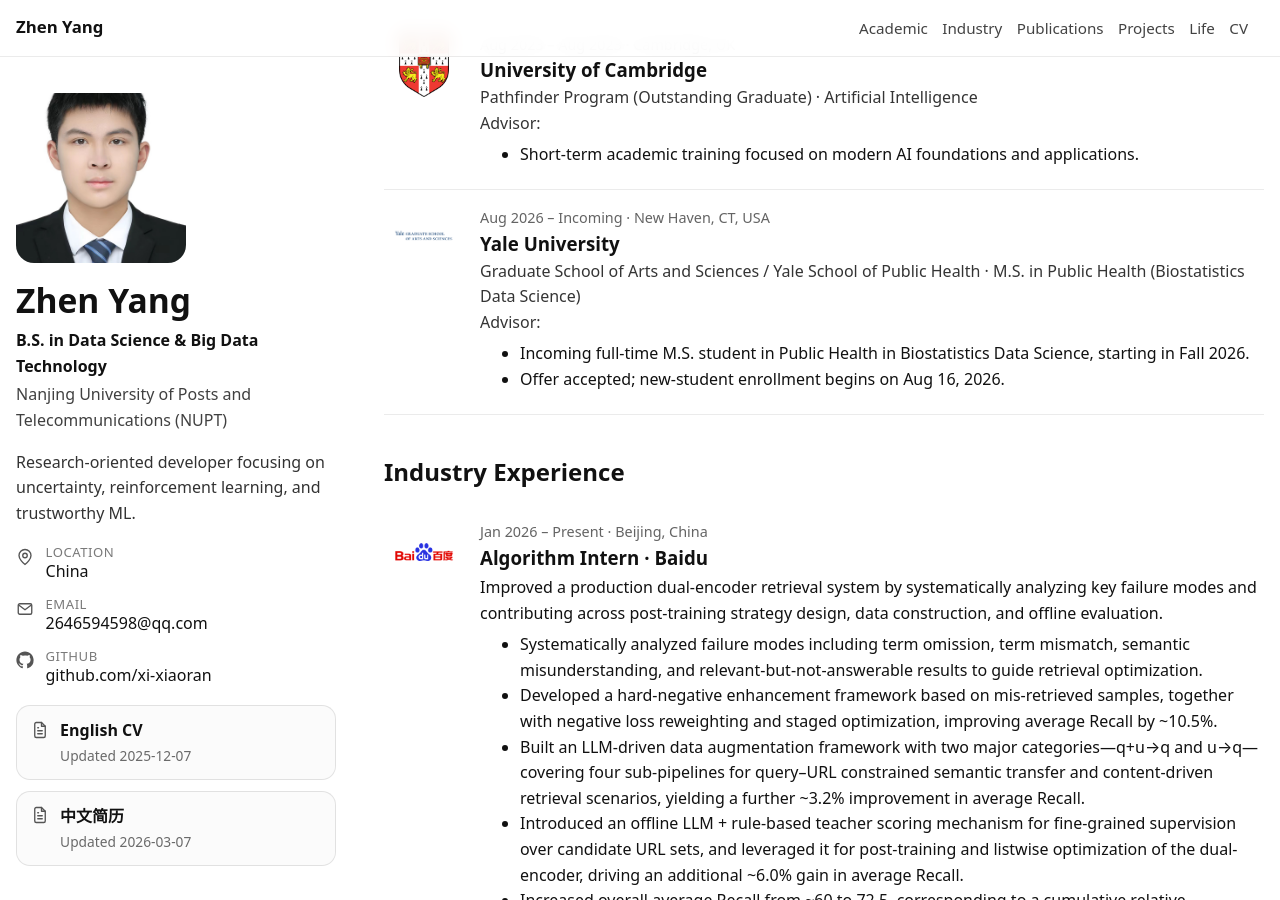
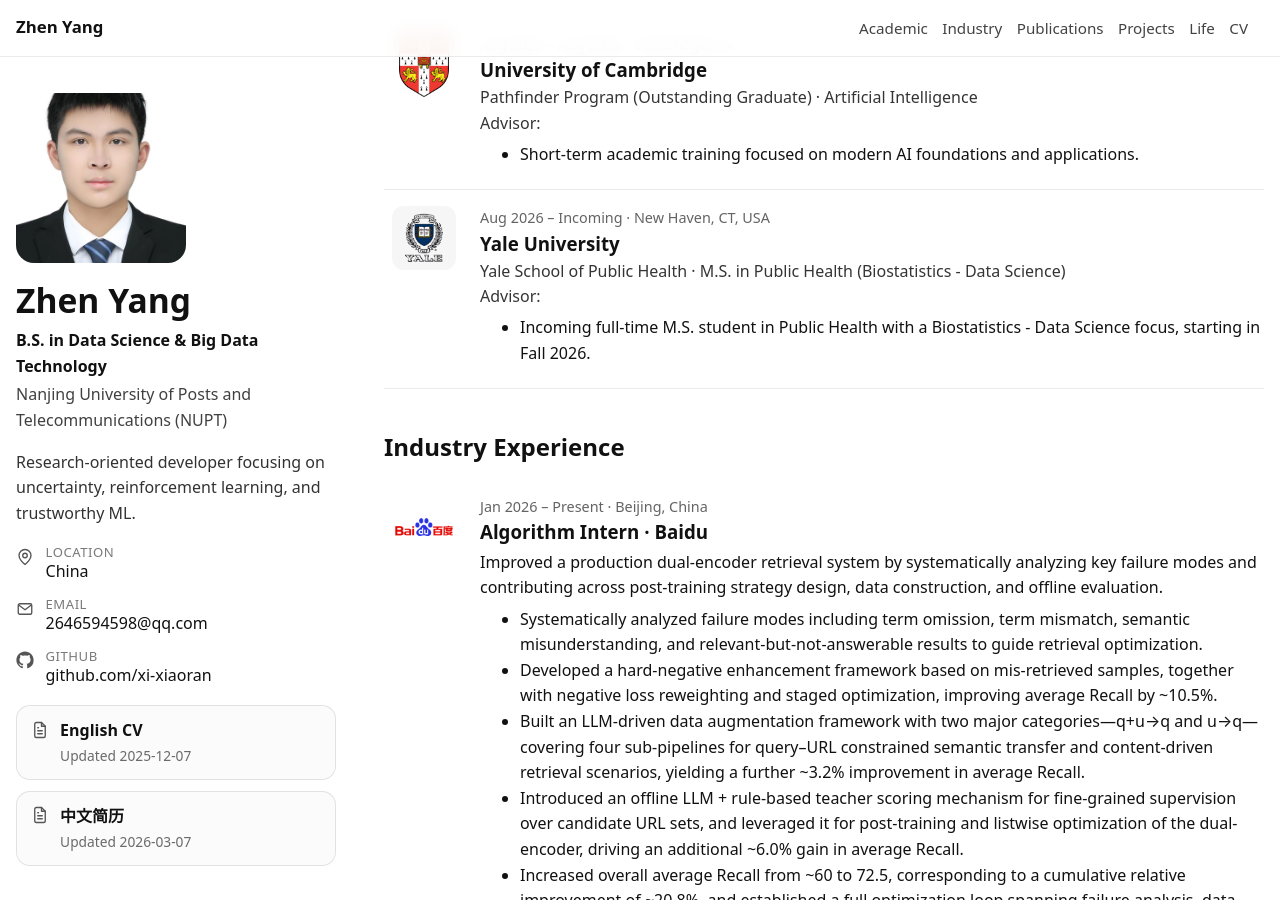
Before and after one commit to xi-xiaoran/xi-xiaoran.github.io, a Jekyll site: the page built from index.md, in a window 1280 px wide and 900 px high, scrolled down 396 px. Built offline with Jekyll 4.4.1, drawn with Linux system fonts in a browser that asks for light colours; comment, search, counter and statistics services are not loaded.

Commit message:
Update Yale academic entry and crest

```diff
--- a/_data/home_academic.yml
+++ b/_data/home_academic.yml
@@ -26,12 +26,11 @@
 - start: Aug 2026
   end: Incoming
   institution: Yale University
-  school_logo: /images/logos/yale_gsas.png
-  school_unit: Graduate School of Arts and Sciences / Yale School of Public Health
-  program: M.S. in Public Health (Biostatistics Data Science)
+  school_logo: /images/logos/yale_crest.png
+  school_unit: Yale School of Public Health
+  program: M.S. in Public Health (Biostatistics - Data Science)
   advisor: ''
   location: New Haven, CT, USA
   highlights:
-  - Incoming full-time M.S. student in Public Health in Biostatistics Data Science,
-    starting in Fall 2026.
-  - Offer accepted; new-student enrollment begins on Aug 16, 2026.
+  - Incoming full-time M.S. student in Public Health with a Biostatistics - Data Science
+    focus, starting in Fall 2026.
```
Also changed, not shown: images/logos/yale_crest.png (added).
